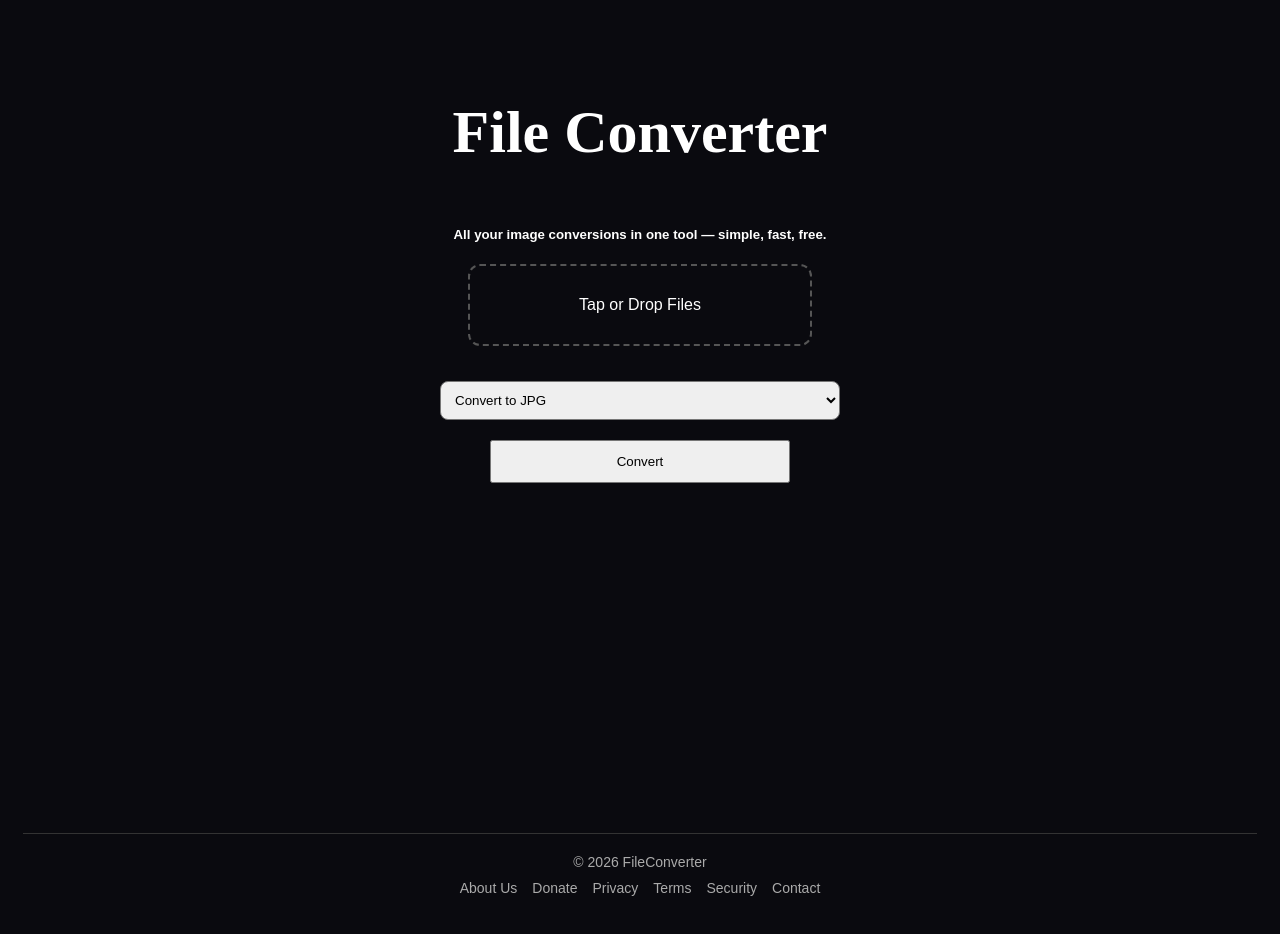
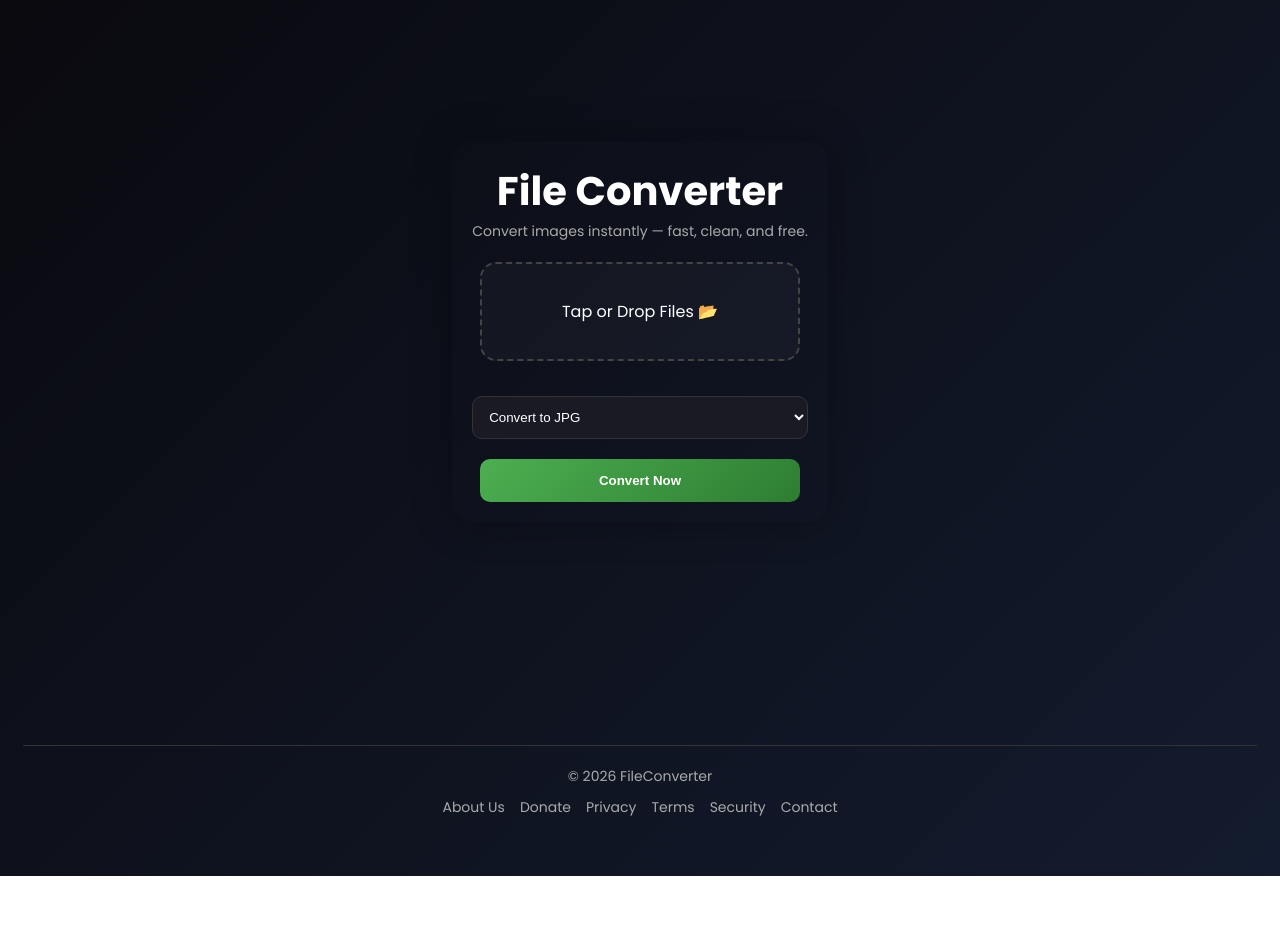
Before and after one commit to 8116suraj/Fileconverter, a plain HTML site: page index.html in a window 1280 px wide. After the commit the page ends 876 px from the top, so only its background shows below. Drawn offline with Linux system fonts and the light colour scheme.

Commit message:
Add files via upload

```diff
--- a/index.html
+++ b/index.html
@@ -8,55 +8,102 @@
 <link rel="icon" href="/favicon.ico" type="image/x-icon">
 <link rel="icon" type="image/png" href="/favicon.png">
 
+<!-- GOOGLE FONT -->
+<link href="https://fonts.googleapis.com/css2?family=Poppins:wght@300;400;600;700&display=swap" rel="stylesheet">
+
 <style>
 body {
-  font-family: Arial;
-  background: #0a0a0f;
+  font-family: 'Poppins', sans-serif;
+  background: linear-gradient(135deg, #0a0a0f, #131b2e);
   color: white;
   text-align: center;
   padding: 30px 15px;
+
+  min-height: 100vh;
+  display: flex;
+  flex-direction: column;
 }
 
 /* CONTAINER */
 .container {
-  max-width: 400px;
+  max-width: 420px;
   margin: auto;
+  box-shadow: 0 0 40px rgba(0,0,0,0.3);
+  padding: 20px;
+  border-radius: 20px;
+}
+
+/* TITLE */
+.title {
+  font-size: 40px;
+  font-weight: 700;
+}
+
+.subtitle {
+  font-size: 14px;
+  color: #aaa;
+  margin-bottom: 20px;
 }
 
 /* DROP ZONE */
 .drop-zone {
-  border: 2px dashed #555;
-  padding: 30px 20px;
+  box-sizing: border-box;
+  border: 2px dashed #444;
+  padding: 35px 20px;
   margin: 20px auto;
   width: 100%;
-  max-width: 300px;
+  max-width: 320px;
   cursor: pointer;
   text-align: center;
-  border-radius: 12px;
+  border-radius: 16px;
+  background: rgba(255,255,255,0.03);
+  transition: 0.3s;
+}
+
+.drop-zone:hover {
+  border-color: #4caf50;
+  background: rgba(76,175,80,0.08);
 }
 
 /* BUTTON */
 button {
-  padding: 12px;
+  padding: 14px;
   margin-top: 20px;
   cursor: pointer;
   width: 100%;
-  max-width: 300px;
+  max-width: 320px;
+  border-radius: 10px;
+  border: none;
+  background: linear-gradient(135deg, #4caf50, #2e7d32);
+  color: white;
+  font-weight: 600;
+  transition: 0.3s;
+}
+
+button:hover {
+  transform: scale(1.03);
+  opacity: 0.9;
 }
 
 /* SELECT */
 select {
-  padding: 10px;
+  padding: 12px;
   margin-top: 15px;
   width: 100%;
-  border-radius: 8px;
+  border-radius: 10px;
+  background: #1a1a25;
+  color: white;
+  border: 1px solid #333;
 }
 
 /* FILE LIST */
 .file-item {
   margin-top: 10px;
-  font-size: 14px;
+  font-size: 13px;
   text-align: left;
+  background: rgba(255,255,255,0.05);
+  padding: 8px;
+  border-radius: 8px;
 }
 
 /* PROGRESS BAR */
@@ -66,7 +113,7 @@ select {
 }
 
 .progress-bg {
-  background: #333;
+  background: #222;
   border-radius: 10px;
   overflow: hidden;
 }
@@ -74,24 +121,23 @@ select {
 #progressBar {
   height: 10px;
   width: 0%;
-  background: #4caf50;
+  background: linear-gradient(90deg, #4caf50, #81c784);
   transition: width 0.3s;
 }
 
 #progressText {
   font-size: 12px;
   margin-top: 5px;
+  color: #aaa;
 }
 
-/* MOBILE */
-@media (max-width: 480px) {
-  h1 {
-    font-size: 22px;
-  }
-
-  .drop-zone {
-    padding: 25px 10px;
-  }
+/* FOOTER */
+footer {
+  margin-top: 120px;
+  padding: 20px;
+  border-top: 1px solid #333;
+  font-size: 14px;
+  color: #aaa;
 }
 
 .footer-link {
@@ -101,7 +147,14 @@ select {
 }
 
 .footer-link:hover {
-  color: white;
+  color: #4caf50;
+}
+
+/* MOBILE */
+@media (max-width: 480px) {
+  .title {
+    font-size: 28px;
+  }
 }
 </style>
 </head>
@@ -110,12 +163,11 @@ select {
 
 <div class="container">
 
-<p style="font-size: 60px; font-weight: bold; font-family: 'Times New Roman', serif;">File Converter</p>
-
-<h5>All your image conversions in one tool — simple, fast, free.</h5>
+<div class="title">File Converter</div>
+<div class="subtitle">Convert images instantly — fast, clean, and free.</div>
 
 <div class="drop-zone" onclick="document.getElementById('fileInput').click()">
-  Tap or Drop Files
+  Tap or Drop Files 📂
   <input type="file" id="fileInput" multiple style="display:none">
 </div>
 
@@ -128,7 +180,7 @@ select {
   <option value="pdf">Convert to PDF</option>
 </select>
 
-<button onclick="startConversion()">Convert</button>
+<button onclick="startConversion()">Convert Now</button>
 
 <!-- PROGRESS BAR -->
 <div id="progressContainer">
@@ -234,16 +286,28 @@ async function startConversion() {
     progressContainer.style.display = "none";
   }
 }
+
+/* DRAG & DROP EFFECT */
+const dropZone = document.querySelector(".drop-zone");
+
+dropZone.addEventListener("dragover", e => {
+  e.preventDefault();
+  dropZone.style.borderColor = "#4caf50";
+});
+
+dropZone.addEventListener("dragleave", e => {
+  dropZone.style.borderColor = "#444";
+});
+
+dropZone.addEventListener("drop", e => {
+  e.preventDefault();
+  dropZone.style.borderColor = "#444";
+  document.getElementById("fileInput").files = e.dataTransfer.files;
+  document.getElementById("fileInput").dispatchEvent(new Event("change"));
+});
 </script>
 
-<footer style="
-  margin-top: 350px;
-  padding: 20px;
-  border-top: 1px solid #333;
-  font-size: 14px;
-  color: #aaa;
-">
-
+<footer>
   <div style="margin-bottom: 10px;">
     © 2026 FileConverter
   </div>
@@ -256,7 +320,6 @@ async function startConversion() {
     <a href="security.html" class="footer-link">Security</a>
     <a href="contact.html" class="footer-link">Contact</a>
   </div>
-
 </footer>
 
 </body>
```
Lines whose indentation alone changed are shown as unchanged.
